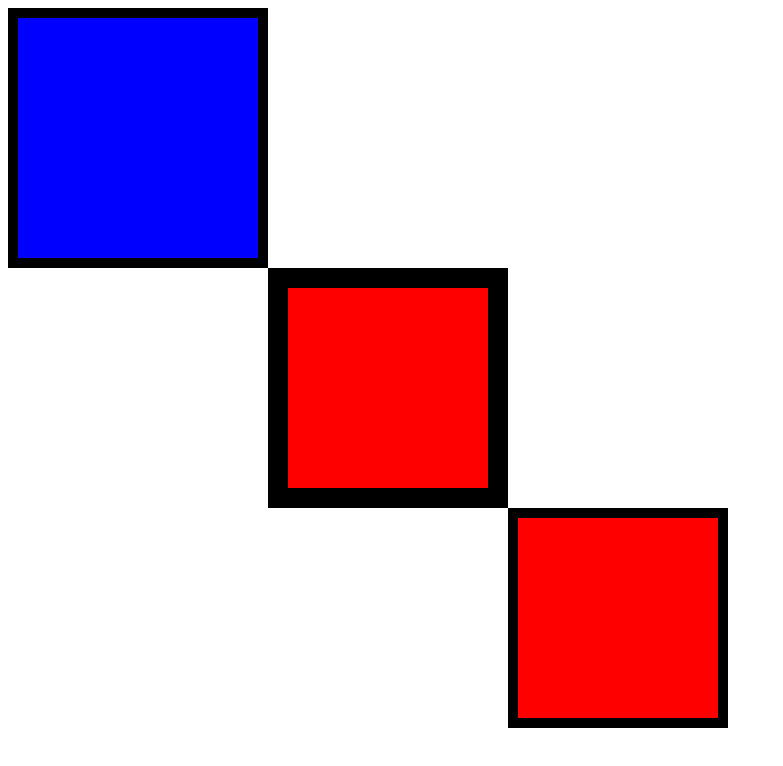
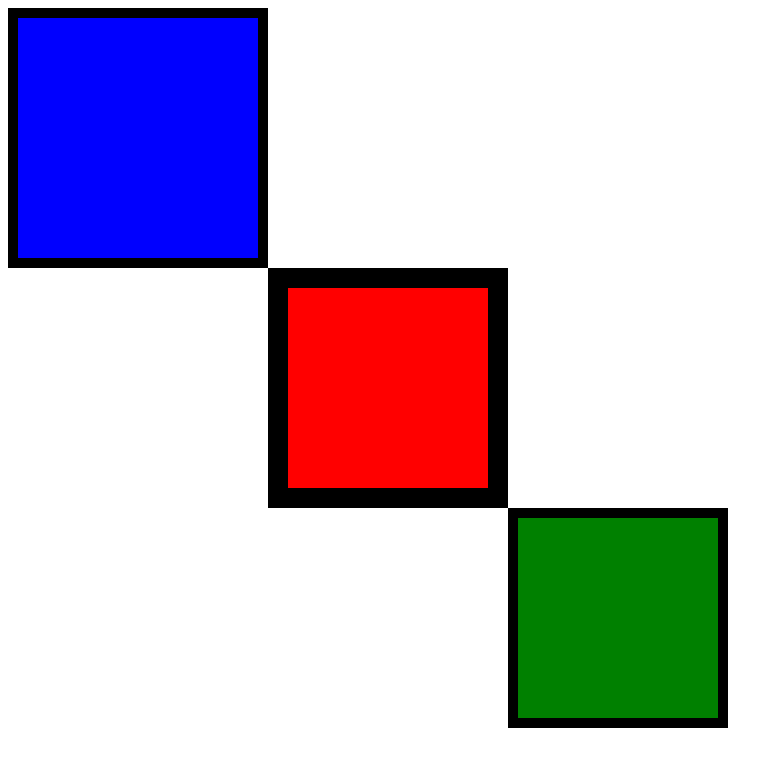
Before and after one commit to LGLNGero/Challenge2, a plain HTML site: page index.html in a window 1280 px wide. Shown: the whole page, without its empty margins (0-783 px from the left). Drawn offline with Linux system fonts and the light colour scheme.

Commit message:
1 file modified

```diff
--- a/index.html
+++ b/index.html
@@ -9,7 +9,7 @@
     <style>
     .box1 {width:200px; height:200px; background-color: blue; border-style: solid;  border-width: 10px; padding: 20px; }
     .box2 {width:200px; height:200px; background-color: red; border-style: solid;  border-width: 20px; margin-left: 260px;}
-    .box3 {width:200px; height:200px; background-color: red; border-style: solid;  border-width: 10px; margin-left: 500px;}
+    .box3 {width:200px; height:200px; background-color: green; border-style: solid;  border-width: 10px; margin-left: 500px;}
     </style>
 
   </head>
```
